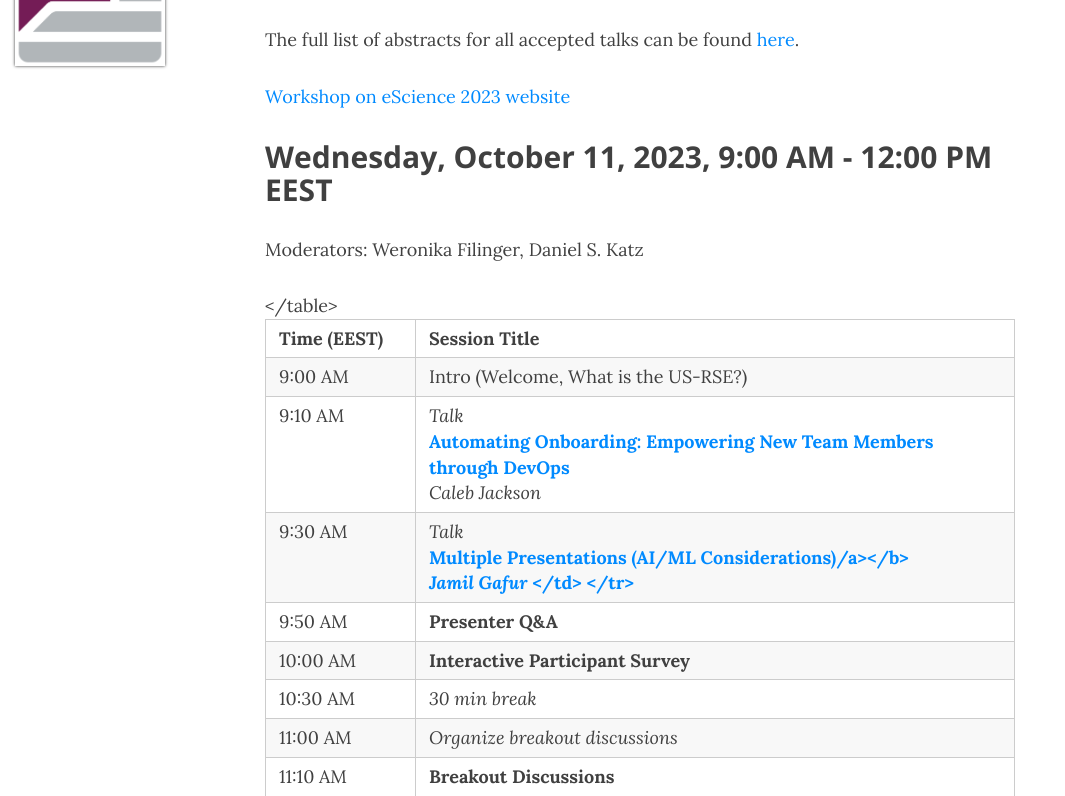
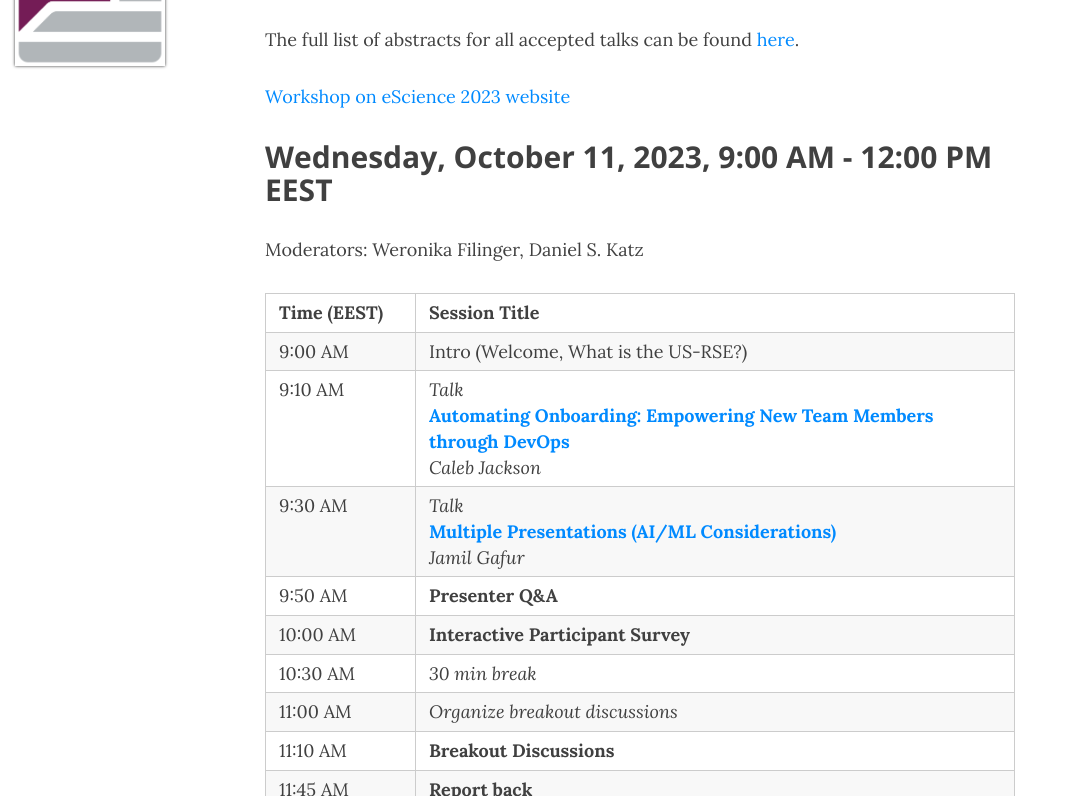
Before and after one commit to USRSE/rse-escience-2023, a Jekyll site: the page built from pages/agenda.md, in a window 1280 px wide and 900 px high, cut to the strip 104-900 px from the top of the window. Shown: the whole strip, without its empty margins (0-1065 px from the left). Built offline with Jekyll 4.4.1, drawn with Linux system fonts in a browser that asks for light colours; nearby versions of some CDN libraries.

Commit message:
Fix broken HTML

```diff
--- a/pages/agenda.md
+++ b/pages/agenda.md
@@ -35,7 +35,7 @@
   <td style="vertical-align: top;">9:30 AM</td>
   <td>
     <i>Talk</i> <br>
-    <b><a href="{{ site.baseurl }}/abstracts">Multiple Presentations (AI/ML Considerations)/a></b> <br>
+    <b><a href="{{ site.baseurl }}/abstracts">Multiple Presentations (AI/ML Considerations)</a></b> <br>
     <i>Jamil Gafur</i>
   </td>
 </tr>
```
